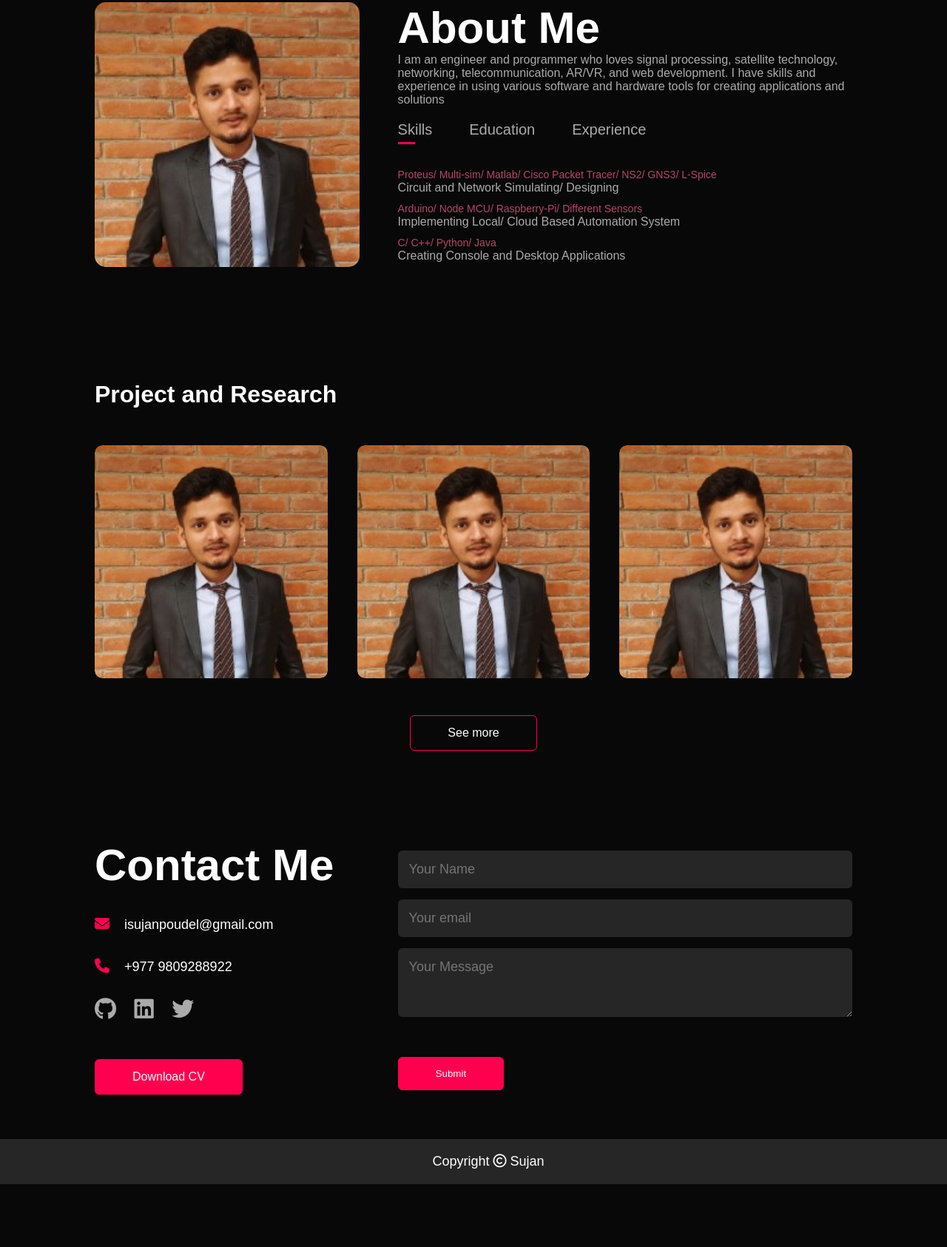
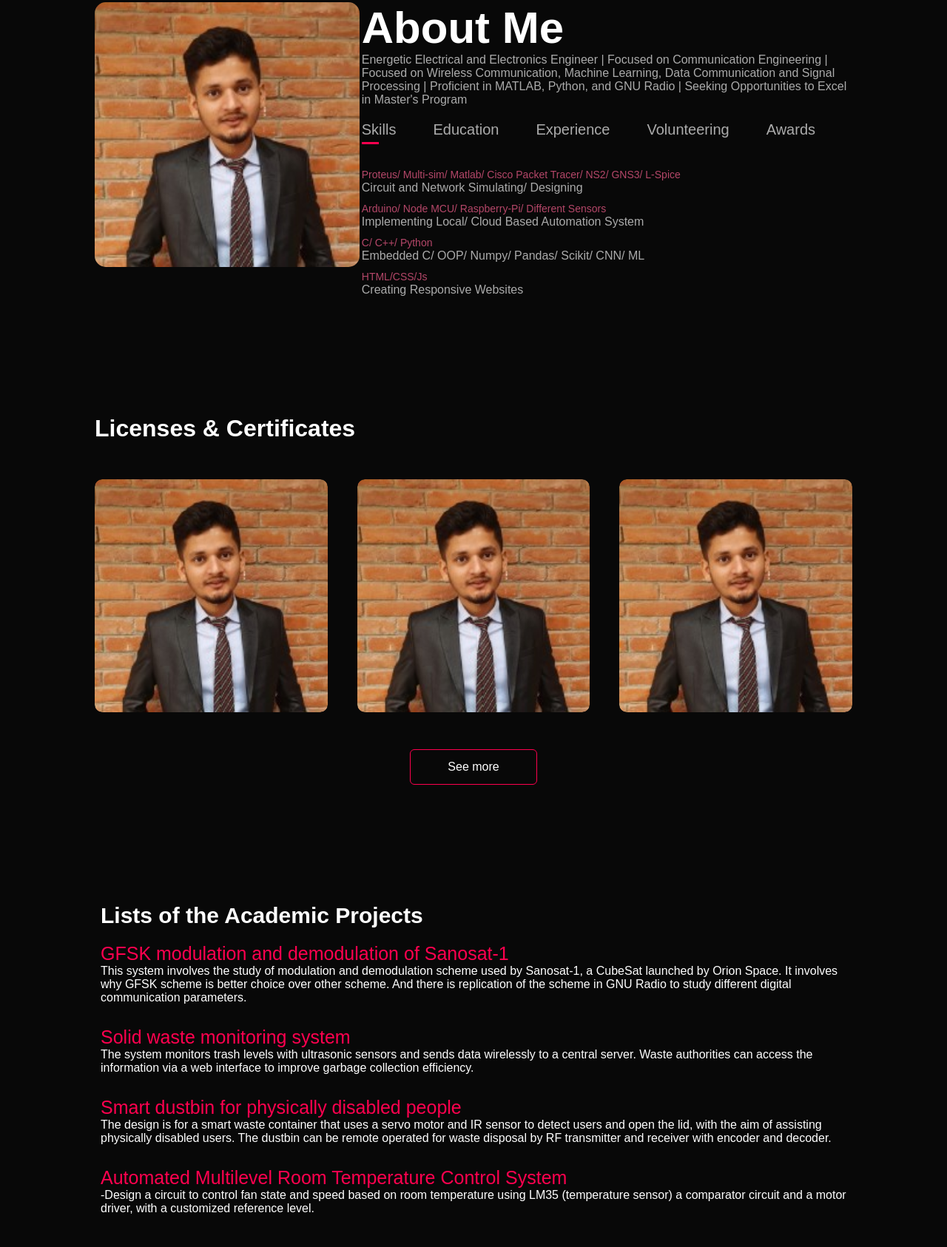
Before and after one commit to sujanpogithub/personalwebsite, a plain HTML site: page index.html in a window 1280 px wide. Shown: the part 887-2573 px from the top of the page at 74% size. Before the commit the page ends 2488 px from the top, so only its background shows below. Drawn offline with Linux system fonts and the light colour scheme.

Commit message:
New Change

```diff
--- a/index.html
+++ b/index.html
@@ -43,51 +43,72 @@
             </div>
             <div class="about-col-2">
                 <h1 class="sub-title">About Me</h1>
-                <p>I am an engineer and programmer who loves signal processing, satellite technology, networking, telecommunication,
-                    AR/VR, and web development. I have skills and experience in using various software and hardware tools
-                    for creating applications and solutions</p>
+                <p>Energetic Electrical and Electronics Engineer | Focused on Communication Engineering | Focused on Wireless Communication, Machine Learning, Data Communication and Signal Processing | Proficient in MATLAB, Python, and GNU Radio | Seeking Opportunities to Excel in Master's Program</p>
 
                     <div class="tab-titles">
                         <p class="tab-links active-link" onclick="opentab('skills')">Skills</p>
                         <p class="tab-links" onclick="opentab('education')">Education</p>
                         <p class="tab-links" onclick="opentab('experience')">Experience</p>
+                        <p class="tab-links" onclick="opentab('volunteering')">Volunteering</p>
+                        <p class="tab-links" onclick="opentab('awards')">Awards</p>
                     </div>
 <!-- This is for my Skills Section-->
                     <div class="tab-contains active-tab" id="skills">
                         <ul>
                             <li> <span>Proteus/ Multi-sim/ Matlab/ Cisco Packet Tracer/ NS2/ GNS3/ L-Spice</span><br> Circuit and Network Simulating/ Designing</li>
                             <li> <span>Arduino/ Node MCU/ Raspberry-Pi/ Different Sensors</span><br> Implementing Local/ Cloud Based Automation System</li>
-                            <li> <span>C/ C++/ Python/ Java</span><br> Creating Console and Desktop Applications</li>
+                            <li> <span>C/ C++/ Python</span><br> Embedded C/ OOP/ Numpy/ Pandas/ Scikit/ CNN/ ML</li>
+                            <li> <span>HTML/CSS/Js</span><br> Creating Responsive Websites</li>
                         </ul>
                     </div>
 <!--This is for my Education Section-->
                     <div class="tab-contains" id="education">
                         <ul>
-                            <li> <span>Proteus/ Multi-sim/ Matlab/ Cisco Packet Tracer/ NS2/ GNS3/ L-Spice</span><br> Circuit and Network Simulating/ Designing</li>
-                            <li> <span>Arduino/ Node MCU/ Raspberry-Pi/ Different Sensors</span><br> Implementing Local/ Cloud Based Automation System</li>
-                            <li> <span>C/ C++/ Python/ Java</span><br> Creating Console and Desktop Applications</li>
+                            <li> <span>Kathmandu University, Dhulikhel, Nepal</span><br> Bachelor of Electrical and Electronics Engineering <br>Aug. 2018 - Jun. 2023 </li>
+                            <li> <span>Oxford Secondary School, Nawalpur, Nepal</span><br>National Education Board - General Science <br>Jun. 2016 - Apr. 2018</li>
+                            <li> <span>Viddhya Jyoti English Boarding School, Madi, Nepal</span><br> School Leaving Certificate <br>Apr. 2006 - Apr. 2016</li>
                         </ul>
                     </div>
 <!--This is for my Experience Section-->
                     <div class="tab-contains" id="experience">
                         <ul>
-                            <li> <span>Proteus/ Multi-sim/ Matlab/ Cisco Packet Tracer/ NS2/ GNS3/ L-Spice</span><br> Circuit and Network Simulating/ Designing</li>
-                            <li> <span>Arduino/ Node MCU/ Raspberry-Pi/ Different Sensors</span><br> Implementing Local/ Cloud Based Automation System</li>
-                            <li> <span>C/ C++/ Python/ Java</span><br> Creating Console and Desktop Applications</li>
+                            <li> <span>Department of Electrical and Electronics Engineering, Kathmandu University</span><br>Electrical and Electronics (Communication) Engineer <br>August 2023 - Present </li>
+                            <li> <span>Technical Operation Center, Dish Media Pvt. Ltd., Nepal</span><br> Broadcast Intern (Academic Internship) <br>Jan 2023 - Feb 2023
+                            </li>
+                            <li> <span>Subisu Cablenet Ltd.</span><br> Network Administrator <br>May. 2023 - Jul. 2023</li>
                         </ul>
                     </div>
 
+                    <div class="tab-contains " id="volunteering">
+                        <ul>
+                            <li> <span>Society Of Electrical and Electronics Engineers, Kathmandu University</span><br> Event Head <br>
+                                Event Head of all technology-related events like Hackathon, Online Circuit Competition, and Electronic Traning Workshops.
+                                <br>Sept. 2022 - Sept. 2022</li>
+                            <li> <span>Society Of Electrical and Electronics Engineers , Kathmandu University</span><br> Instructor <br>
+                                Instructor of two-day Raspberry-Pi training to the Undergraduate students of Electrical and Electronics Engineering at Kathmandu University, DoEEE
+                                <br>Jul 2022 - Jul 2022</li>
+                        </ul>
+                    </div>
+
+                    <div class="tab-contains " id="awards">
+                        <ul>
+                            <li> <span>Direct Enrollment from KU Employment Promotion Program for a year</span><br> Securing highest grade in the batch of 2018 at the
+                                Department of Electrical and Electronics Engineering, Kathmandu University</li>
+                            <li> <span>Academic Scholarship for semester I, II and IV at Kathmandu University, Nepal</span><br> </li>
+                            <li> <span>Scholarship for Intermediate Science at Oxford Secondary School, Nawalpur, Nepal </span><br> </li>
+                        </ul>
+                    </div>
 
             </div>
         </div>
     </div>
 </div>
 
-<!--Project-->
+<!--Licenses and Certification-->
 
 <div id="project">
     <div class="container">
-        <h1>Project and Research</h1>
+        <h1>Licenses & Certificates</h1>
         <div class="project-list">
             <div class="work">
                 <img src="images/personal_photo.jpg" >
@@ -121,6 +142,27 @@
         <a href="#" class="btn">See more</a>
 
     </div>
+</div>
+
+<!--Projects-->
+<div id="aproject">
+    <div class="container">
+        <h1>Lists of the Academic Projects</h1>
+        <div class="aproject-list project1">
+            <p><span>GFSK modulation and demodulation of Sanosat-1</span><br>This system involves the study of modulation and demodulation scheme used by Sanosat-1, a CubeSat launched by Orion Space. It involves why GFSK scheme is better choice over other scheme. And there is replication of the scheme in GNU Radio to study different digital communication parameters.</p>
+        </div>
+        <div class="aproject-list project2">
+            <p><span>Solid waste monitoring system</span><br>The system monitors trash levels with ultrasonic sensors and sends data wirelessly to a central server. Waste authorities can access the information via a web interface to improve garbage collection efficiency.</p>
+        </div>
+        <div class="aproject-list project3">
+            <p><span>Smart dustbin for physically disabled people</span><br>The design is for a smart waste container that uses a servo motor and IR sensor to detect users and open the lid, with the aim of assisting physically disabled users. The dustbin can be remote operated for waste disposal by RF transmitter and receiver with encoder and decoder.</p>
+        </div>
+        <div class="aproject-list project3">
+            <p><span>Automated Multilevel Room Temperature Control System</span><br>-Design a circuit to control fan state and speed based on room temperature using LM35 (temperature sensor) a comparator circuit and a motor driver, with a customized reference level.</p>
+        </div>
+
+    </div>
+
 </div>
 
 <!--Contact Information-->
--- a/style.css
+++ b/style.css
@@ -384,3 +384,33 @@ nav .fa-solid{
         margin-bottom: 30px;
     }
 }
+
+#aproject{
+    padding: 10px;
+    margin: 20px 0;
+
+
+}
+
+#aproject h1{
+
+    font-size: 30px;
+    margin: 10px 0;
+}
+
+.aproject-list{
+    margin: 10px 0;
+    display: block;
+}
+.aproject-list p{
+    margin: 10px 0;
+    display: inline-block;
+
+
+}
+.aproject-list p span{
+    font-size: 25px;
+    font-weight: 500;
+    color: #ff004f;
+    padding: 20px 0;
+}
```
